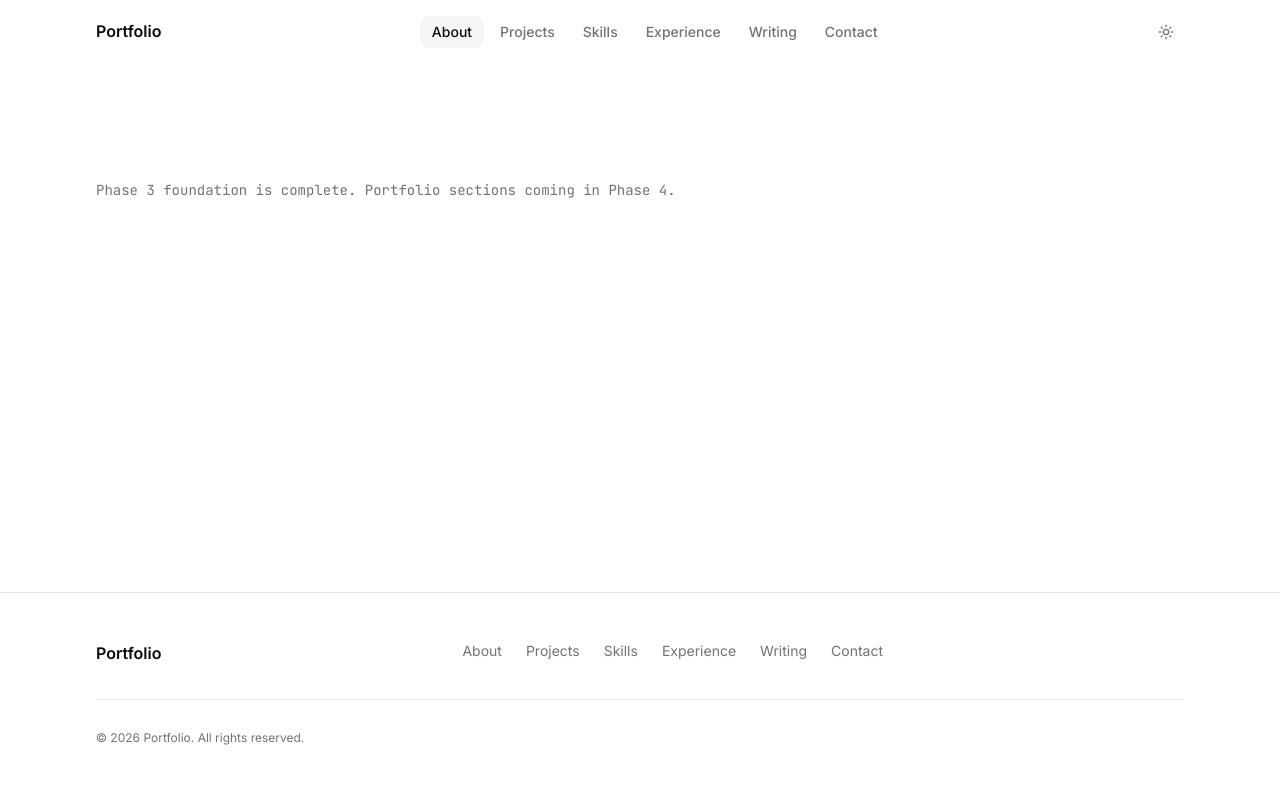
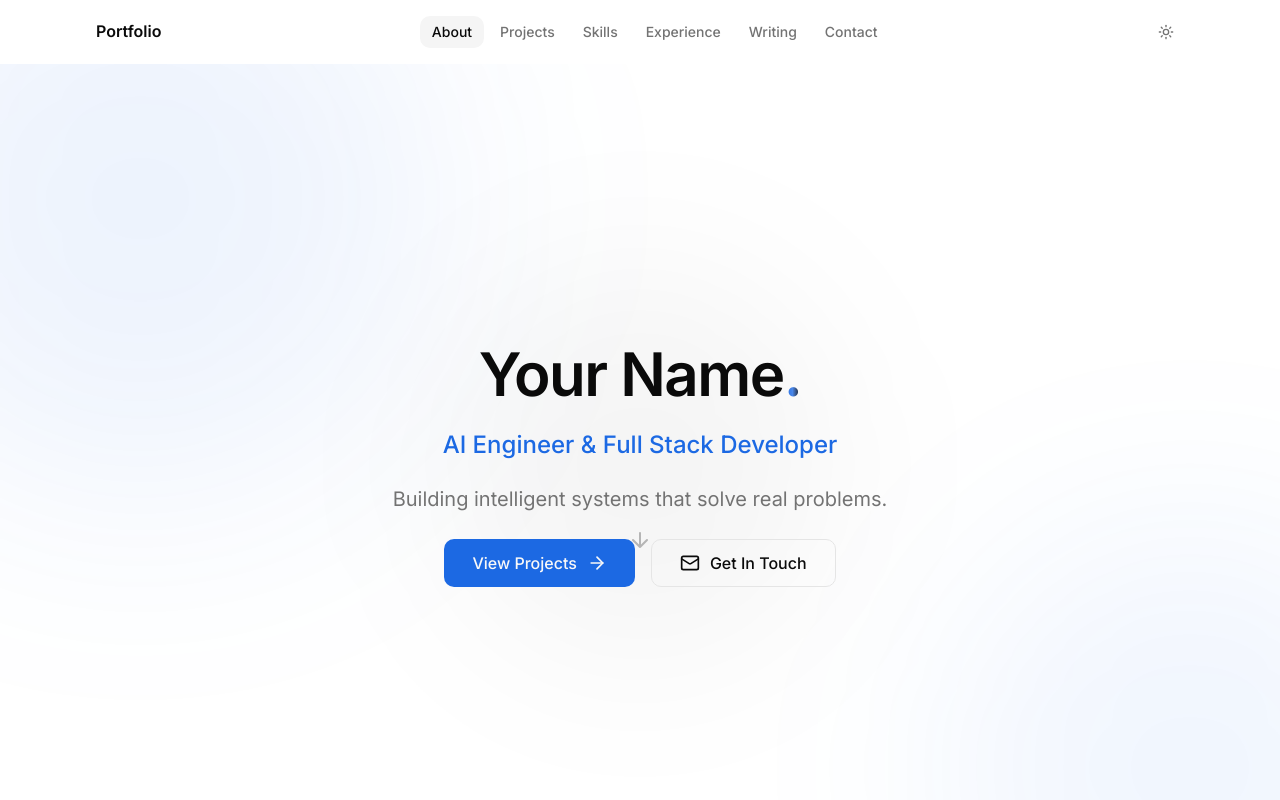
Before and after one commit to JohnJomi/ThePROFILE, a Next.js app in the folder frontend/: page / in a window 1280 px wide. Shown: the top 800 px of the page. Built offline with nearby package versions, Linux system fonts and the light colour scheme.

Commit message:
partial testing

```diff
--- a/frontend/src/app/page.tsx
+++ b/frontend/src/app/page.tsx
@@ -1,27 +1,23 @@
 /**
  * app/page.tsx — Home page
  *
- * Placeholder confirming the Phase 3 foundation is in place.
- * Portfolio sections (Hero, About, Projects, Skills, Experience, Contact)
- * will be built here in Phase 4.
- *
- * The section ids below match the navigation anchors in config/navigation.ts
- * so the Navbar active-state detection will work automatically once the real
- * sections are added.
+ * Composed of portfolio sections. Each section has an `id` matching
+ * the navigation anchors in config/navigation.ts for smooth scrolling
+ * and active-state highlighting in the Navbar.
  */
+
+import { Hero } from "@/components/sections/Hero";
 
 export default function HomePage() {
   return (
-    <div className="container-content section-padding flex flex-col gap-4">
-      <p className="font-mono text-sm text-muted-foreground">
-        Phase 3 foundation is complete. Portfolio sections coming in Phase 4.
-      </p>
-      {/* Anchor targets — keep these ids until real sections replace them */}
+    <>
+      <Hero />
+      {/* Anchor targets for navigation — real sections will replace these */}
       <div id="about" />
       <div id="projects" />
       <div id="skills" />
       <div id="experience" />
       <div id="contact" />
-    </div>
+    </>
   );
 }
--- /dev/null
+++ b/frontend/src/components/sections/Hero.tsx
@@ -0,0 +1,180 @@
+"use client";
+
+import { motion } from "framer-motion";
+
+import {
+  Section,
+  Heading,
+  Paragraph,
+  GradientText,
+  PrimaryButton,
+  SecondaryButton,
+  AnimatedBackground,
+} from "@/components/common";
+import { socialIconMap } from "@/components/common/SocialIcons";
+import { featuredSocials } from "@/data/socials";
+import { profile } from "@/data/profile";
+import { fadeUp, fadeUpLarge, staggerContainer, defaultViewport } from "@/lib/motion";
+import { cn } from "@/lib/utils";
+import { ArrowRight, Mail } from "lucide-react";
+
+/**
+ * Hero — above-the-fold introduction section.
+ *
+ * Renders:
+ *   - Animated gradient background
+ *   - Name + title with gradient accent
+ *   - Tagline / short bio
+ *   - Primary CTA (scroll to projects) + Secondary CTA (contact)
+ *   - Featured social links
+ *
+ * Uses `animated={false}` on Section — handles its own entrance via
+ * `fadeUpLarge` on the content wrapper so it's visible immediately on load.
+ *
+ * Data source: `profile` (name, title, tagline) + `featuredSocials`
+ */
+
+export function Hero() {
+  const { name, title, tagline } = profile;
+
+  return (
+    <Section id="hero" animated={false} className="relative min-h-screen flex items-center overflow-hidden">
+      <AnimatedBackground variant="gradient" />
+
+      <div className="relative z-10 w-full">
+        <motion.div
+          variants={fadeUpLarge}
+          initial="hidden"
+          animate="visible"
+          className="flex flex-col items-center gap-6 text-center"
+        >
+          {/* Name */}
+          <Heading as="h1" size="h1" className="max-w-3xl">
+            {name || "Your Name"}
+            <GradientText>.</GradientText>
+          </Heading>
+
+          {/* Title */}
+          <motion.p
+            variants={fadeUp}
+            initial="hidden"
+            animate="visible"
+            className="text-xl md:text-2xl text-brand font-medium max-w-xl"
+          >
+            {title || "AI Engineer & Full Stack Developer"}
+          </motion.p>
+
+          {/* Tagline */}
+          <motion.p
+            variants={withDelay(fadeUp, 0.1)}
+            initial="hidden"
+            animate="visible"
+            className="text-lg md:text-xl text-muted-foreground max-w-2xl leading-relaxed"
+          >
+            {tagline || "Building intelligent systems that solve real problems."}
+          </motion.p>
+
+          {/* CTAs */}
+          <motion.div
+            variants={withDelay(staggerContainer, 0.2)}
+            initial="hidden"
+            animate="visible"
+            className="flex flex-col sm:flex-row items-center justify-center gap-4 w-full max-w-md"
+          >
+            <PrimaryButton
+              href="/#projects"
+              size="lg"
+              icon={<ArrowRight className="size-4" aria-hidden="true" />}
+              iconPosition="right"
+            >
+              View Projects
+            </PrimaryButton>
+            <SecondaryButton
+              href={`mailto:${profile.email || "hello@example.com"}`}
+              size="lg"
+              icon={<Mail className="size-4" aria-hidden="true" />}
+              iconPosition="left"
+            >
+              Get In Touch
+            </SecondaryButton>
+          </motion.div>
+
+          {/* Social Links */}
+          {featuredSocials.length > 0 && (
+            <motion.div
+              variants={withDelay(staggerContainer, 0.3)}
+              initial="hidden"
+              animate="visible"
+              className="flex items-center gap-3 pt-2"
+            >
+              {featuredSocials.map((social) => (
+                <motion.a
+                  key={social.platform}
+                  href={social.href}
+                  target="_blank"
+                  rel="noopener noreferrer"
+                  aria-label={social.label}
+                  variants={fadeUp}
+                  initial="hidden"
+                  animate="visible"
+                  className={cn(
+                    "size-10 rounded-lg flex items-center justify-center",
+                    "text-muted-foreground hover:text-brand hover:bg-muted",
+                    "transition-colors duration-200",
+                    "focus-visible:outline-none focus-visible:ring-2 focus-visible:ring-ring",
+                    "focus-visible:ring-offset-2 focus-visible:ring-offset-background"
+                  )}
+                >
+                  {socialIconMap[social.icon as keyof typeof socialIconMap] ?? null}
+                </motion.a>
+              ))}
+            </motion.div>
+          )}
+
+          {/* Scroll indicator */}
+          <motion.div
+            variants={withDelay(fadeUp, 0.5)}
+            initial="hidden"
+            animate="visible"
+            className="absolute bottom-8 left-1/2 -translate-x-1/2 animate-bounce"
+            aria-hidden="true"
+          >
+            <svg
+              className="size-6 text-muted-foreground/50"
+              xmlns="http://www.w3.org/2000/svg"
+              viewBox="0 0 24 24"
+              fill="none"
+              stroke="currentColor"
+              strokeWidth="2"
+              strokeLinecap="round"
+              strokeLinejoin="round"
+            >
+              <path d="M12 5v14M19 12l-7 7-7-7" />
+            </svg>
+          </motion.div>
+        </motion.div>
+      </div>
+    </Section>
+  );
+}
+
+/**
+ * Creates a delayed variant of any base variant set.
+ * Re-exported locally to avoid importing from motion.ts for a single helper.
+ */
+function withDelay(variants: typeof fadeUp, delaySeconds: number) {
+  return {
+    ...variants,
+    visible: {
+      ...(typeof variants.visible === "object" ? variants.visible : {}),
+      transition: {
+        ...(typeof variants.visible === "object" &&
+        "transition" in variants.visible &&
+        typeof variants.visible.transition === "object"
+          ? variants.visible.transition
+          : {}),
+        delay: delaySeconds,
+      },
+    },
+  };
+}
```
